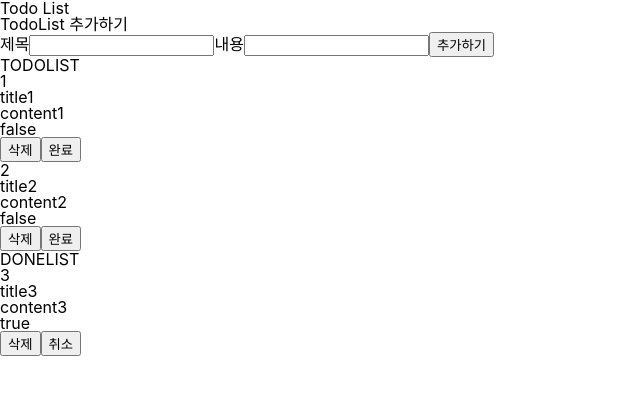
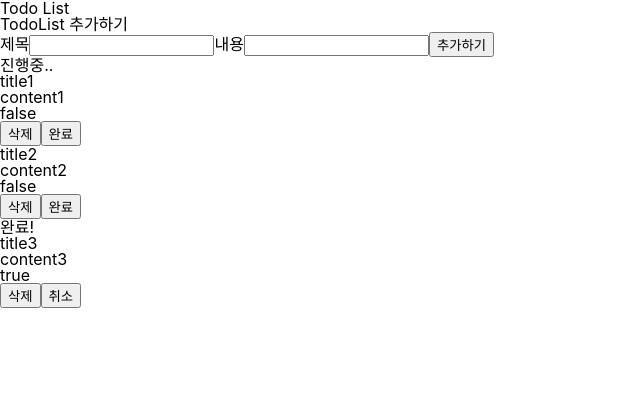
Before and after one commit to MaJinWoo/ToDo_TS, a React (Create React App) app: page / in a window 1280 px wide. Shown: the top 394 px of the page, without its empty margins (0-640 px from the left). Built offline with nearby package versions, Linux system fonts and the light colour scheme.

Commit message:
edit components

```diff
--- a/src/App.tsx
+++ b/src/App.tsx
@@ -1,17 +1,7 @@
-import AddForm from "./components/AddForm";
-import LetterList from "./components/LetterList";
+import Home from "./pages/Home";
 
 function App() {
-  return (
-    <div>
-      <header>Todo List</header>
-      <main>
-        <AddForm />
-        <LetterList isDone={false} />
-        <LetterList isDone={true} />
-      </main>
-    </div>
-  );
+  return <Home />;
 }
 
 export default App;
--- a/src/components/LetterCard.tsx
+++ /dev/null
@@ -1,43 +0,0 @@
-import { useDispatch, useSelector } from "react-redux";
-import { RootState } from "../redux/config/configStore";
-import { deleteTodo, switchTodo } from "../redux/modules/todosSlice";
-import { Todo } from "../types/Todo";
-
-type PickType = Pick<Todo, "isDone">;
-
-export default function LetterCard({ isDone }: PickType) {
-  const todos = useSelector((state: RootState) => state.todosSlice);
-  const dispatch = useDispatch();
-  return (
-    <div>
-      {todos
-        .filter(function (t) {
-          return t.isDone === isDone;
-        })
-        .map(function (todo) {
-          return (
-            <div key={todo.id}>
-              <p>{todo.id}</p>
-              <p>{todo.title}</p>
-              <p>{todo.content}</p>
-              <p>{todo.isDone.toString()}</p>
-              <button
-                onClick={function () {
-                  dispatch(deleteTodo(todo.id));
-                }}
-              >
-                삭제
-              </button>
-              <button
-                onClick={function () {
-                  dispatch(switchTodo(todo.id));
-                }}
-              >
-                {isDone ? "취소" : "완료"}
-              </button>
-            </div>
-          );
-        })}
-    </div>
-  );
-}
--- a/src/components/LetterList.tsx
+++ /dev/null
@@ -1,13 +0,0 @@
-import LetterCard from "./LetterCard";
-import { Todo } from "../types/Todo";
-
-type PickType = Pick<Todo, "isDone">;
-
-export default function LetterList({ isDone }: PickType) {
-  return (
-    <div>
-      <h2>{isDone ? "DONELIST" : "TODOLIST"}</h2>
-      <LetterCard isDone={isDone} />
-    </div>
-  );
-}
--- /dev/null
+++ b/src/components/TodosList.tsx
@@ -0,0 +1,39 @@
+import { useDispatch } from "react-redux";
+import { Todo } from "../types/Todo";
+import { deleteTodo, switchTodo } from "../redux/modules/todosSlice";
+
+type IdType = Todo["id"];
+
+export default function TodosList({
+  title,
+  todos,
+}: {
+  title: string;
+  todos: Todo[];
+}) {
+  const dispatch = useDispatch();
+  const handleDeleteBtnClick = (id: IdType) => {
+    dispatch(deleteTodo(id));
+  };
+  const handleSwitchBtnClick = (id: IdType) => {
+    dispatch(switchTodo(id));
+  };
+  return (
+    <div>
+      <h2>{title}</h2>
+      {todos.map((todo) => {
+        return (
+          <ul>
+            <li>{todo.title}</li>
+            <li>{todo.content}</li>
+            <li>{todo.isDone.toString()}</li>
+            <button onClick={() => handleDeleteBtnClick(todo.id)}>삭제</button>
+            <button onClick={() => handleSwitchBtnClick(todo.id)}>
+              {todo.isDone ? "취소" : "완료"}
+            </button>
+          </ul>
+        );
+      })}
+    </div>
+  );
+}
--- /dev/null
+++ b/src/pages/Home.tsx
@@ -0,0 +1,20 @@
+import { useSelector } from "react-redux";
+import AddForm from "../components/AddForm";
+import TodosList from "../components/TodosList";
+import { RootState } from "../redux/config/configStore";
+
+export default function Home() {
+  const todos = useSelector((state: RootState) => state.todosSlice);
+  const todoList = todos.filter((todo) => todo.isDone === false);
+  const doneList = todos.filter((todo) => todo.isDone === true);
+  return (
+    <div>
+      <header>Todo List</header>
+      <main>
+        <AddForm />
+        <TodosList title={"진행중.."} todos={todoList} />
+        <TodosList title={"완료!"} todos={doneList} />
+      </main>
+    </div>
+  );
+}
```
